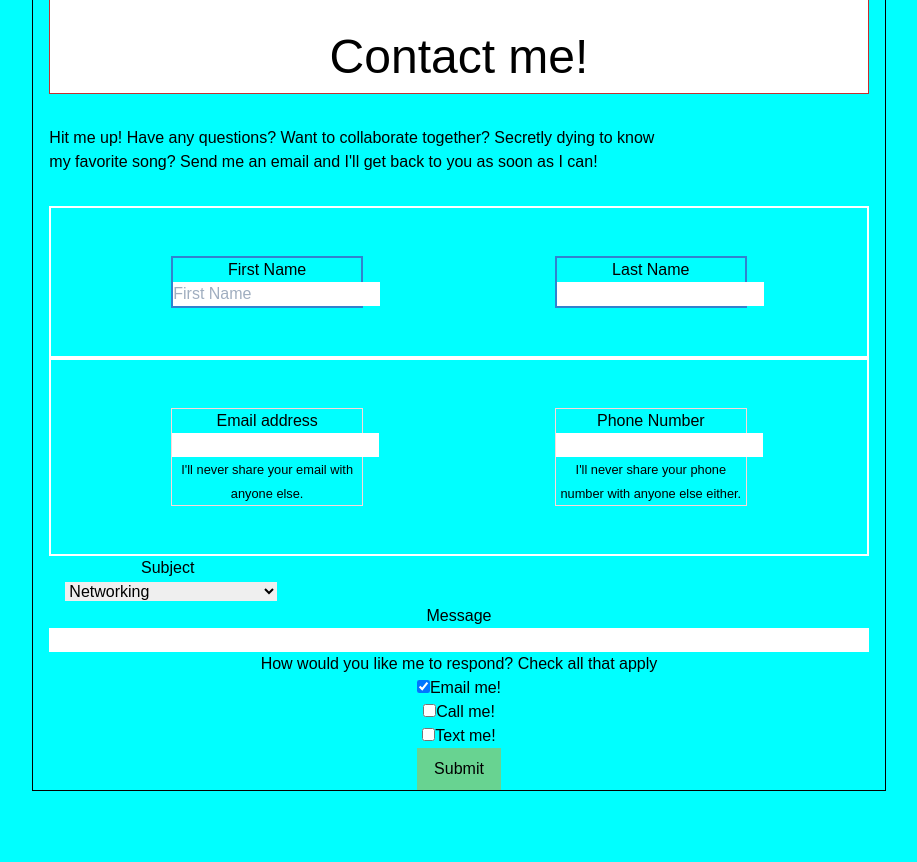
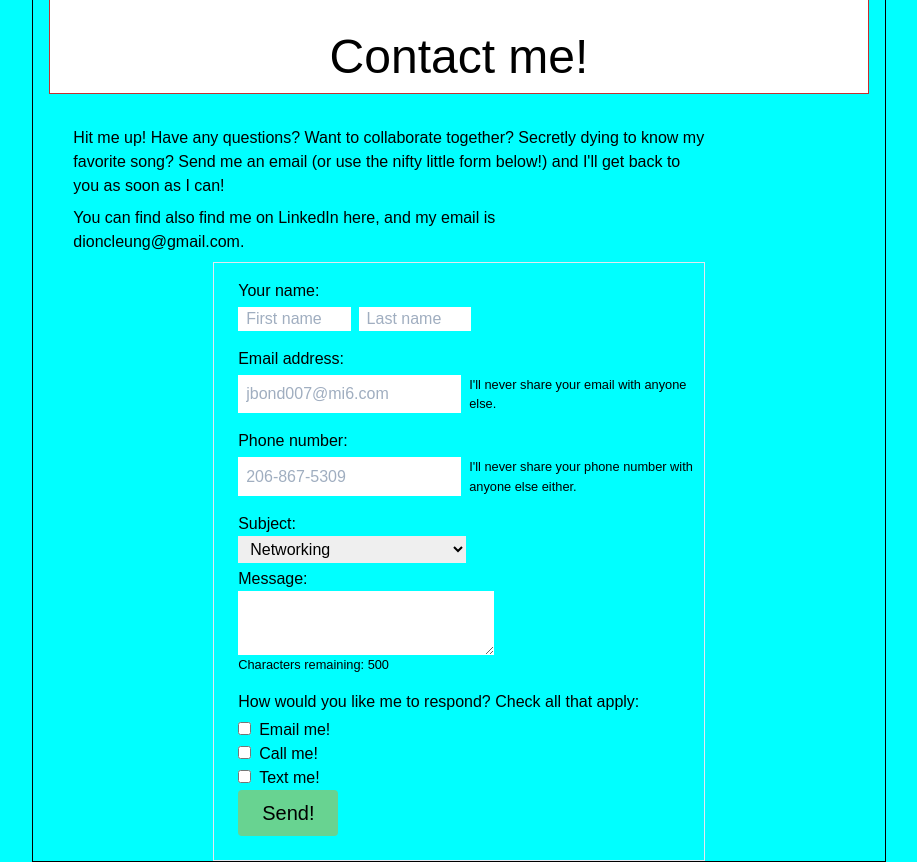
Before and after one commit to dionleung14/portfolio-nodemailer, a React (Create React App) app: page /about-me in a window 1280 px wide. Shown: the part 4560-5422 px from the top of the page, without its empty margins (181-1098 px from the left). Before the commit the page ends 5351 px from the top, so only its background shows below. Built offline with nearby package versions, Linux system fonts and the light colour scheme.

Commit message:
formatted contact form

```diff
--- a/src/components/ContactForm.js
+++ b/src/components/ContactForm.js
@@ -1,6 +1,7 @@
 import React, { useState } from "react";
 import FirstHeader from "./FirstHeader";
 import API from "../utils/API";
+// import { BrowserRouter as Router, Switch, Route, Link } from "react-router-dom";
 
 export default function ContactForm() {
   const [formState, setFormState] = useState({
@@ -13,7 +14,7 @@ export default function ContactForm() {
   });
 
   const [contactMethodState, setContactMethodState] = useState({
-    email: true,
+    email: false,
     call: false,
     text: false,
   });
@@ -25,7 +26,11 @@ export default function ContactForm() {
   const handleNodeMailerSubmit = (event) => {
     event.preventDefault();
     let contactMethodCheck = Object.values(contactMethodState);
-    if (contactMethodCheck.includes(true)) {
+    if (!contactMethodCheck.includes(true)) {
+      alert("Please select a method for me to reach you");
+    } else if (!(formState.emailAddress || formState.phNum)) {
+      alert("Please enter either an email or phone number");
+    } else {
       let { call, email, text } = contactMethodState;
       let {
         firstName,
@@ -57,7 +62,7 @@ export default function ContactForm() {
             message: "",
           });
           setContactMethodState({
-            email: true,
+            email: false,
             call: false,
             text: false,
           });
@@ -71,9 +76,10 @@ export default function ContactForm() {
       // .catch((err) => console.log(err))
       // );
       // console.log(contactFormFilled);
-    } else {
-      alert("Please select a method for me to reach you");
     }
+    // else {
+    //   alert("Please select a method for me to reach you");
+    // }
   };
 
   const handleInput = (event) => {
@@ -99,91 +105,118 @@ export default function ContactForm() {
     <div className="w-8/12 mx-auto border border-black border-2 px-4">
       <FirstHeader text="Contact me!" />
       <div className="testclass">
-        <h3 className="w-3/4 my-8">
+        <h3 className="w-4/5 mt-8 mb-2 pl-6 ">
           Hit me up! Have any questions? Want to collaborate together? Secretly
-          dying to know my favorite song? Send me an email and I'll get back to
-          you as soon as I can!
+          dying to know my favorite song? Send me an email (or use the nifty
+          little form below!) and I'll get back to you as soon as I can!
+        </h3>
+        <h3 className="w-3/4 mb-2 pl-6 ">
+          You can find also find me on LinkedIn{" "}
+          <a
+            className="hover:underline"
+            href="https://www.linkedin.com/in/leungdion/"
+            target="_blank"
+            rel="noopener noreferrer"
+          >
+            here
+          </a>
+          , and my email is{" "}
+          <span className="hover:underline">dioncleung@gmail.com</span>.
         </h3>
         <form
-          className="text-center"
+          className="w-3/5 mx-auto border border-gray-300"
           id="contact-form"
-          // onSubmit={handleSubmission}
           onSubmit={handleNodeMailerSubmit}
         >
           {/* <!-- First and Last Name --> */}
-          <div className="flex items-center justify-around border-white border-2 px-6 py-12">
+          <div className="pl-6">
             {/* <!-- First Name --> */}
-            <div className="w-1/4 mx-4 border-blue-600 border-2">
-              <label htmlFor="firstName">First Name</label>
+            <div className="flex flex-col items-start w-1/2">
+              <label className="mb-1 mt-4" htmlFor="Name">
+                Your name:
+              </label>
+              <div className="flex flex-row">
                 <input
-                className="form-control"
+                  className="w-1/2 px-2 mr-2"
                   type="text"
                   value={formState.firstName}
                   onChange={handleInput}
-                placeholder="First Name"
+                  placeholder="First name"
                   name="firstName"
                   // id="first-name"
                   required
                 />
-            </div>
                 {/* <!-- Last Name --> */}
-            <div className="w-1/4 mx-4 border-blue-600 border-2">
-              <label htmlFor="viewerName">Last Name</label>
+                {/* <div className="w-1/2 border-blue-600 "> */}
                 <input
                   type="name"
-                className=""
+                  className="w-1/2 px-2"
                   id="last-name"
                   onChange={handleInput}
+                  placeholder="Last name"
                   value={formState.lastName}
                   name="lastName"
                 />
+                {/* </div> */}
+              </div>
             </div>
           </div>
 
           {/* <!-- Email and phone number --> */}
-          <div className="flex items-center justify-around border-white border-2 px-6 py-12">
-            <div className="w-1/4 mx-4 border border-red-200 border-2">
-              <label htmlFor="inputEmail">Email address</label>
+          <div className=" pl-6">
+            <div className="flex flex-col">
+              <label className="mb-1 mt-4" htmlFor="inputEmail">
+                Email address:
+              </label>
+              <div className="flex flex-row">
                 <input
                   type="email"
-                className=""
+                  className="px-2 mr-2"
                   id="inputEmail"
                   value={formState.emailAddress}
+                  placeholder="jbond007@mi6.com"
                   aria-describedby="emailHelp"
                   onChange={handleInput}
                   name="emailAddress"
-                required
                 />
-              <br />
                 <small id="emailHelp" className="form-text text-muted">
                   I'll never share your email with anyone else.
                 </small>
               </div>
+            </div>
             {/* <!-- Phone number --> */}
-            <div className="w-1/4 mx-4 border border-red-200 border-2">
-              <label htmlFor="phoneNumber">Phone Number</label>
+            <div className="flex flex-col">
+              <label className="mb-1 mt-4" htmlFor="phoneNumber">
+                Phone number:
+              </label>
+              <div className="flex flex-row">
                 <input
                   type="phonenumber"
-                className=""
+                  className="px-2 mr-2"
                   id="phoneNumber"
+                  placeholder="206-867-5309"
                   value={formState.phNum}
                   onChange={handleInput}
                   name="phNum"
                 />
-              <br />
-              <small id="emailHelp" className="form-text text-muted">
+                <small id="emailHelp" className="form-text">
                   I'll never share your phone number with anyone else either.
                 </small>
               </div>
             </div>
+          </div>
 
+          {/* Subject and actual message */}
+          <div className="flex flex-col items-start px-6">
             {/* Subject */}
-          <div className="w-1/4 mx-4">
-            <div className="">
-              <label htmlFor="viewerName">Subject</label>
+            <div className="mb-1 mt-4">
+              <div className="flex flex-col">
+                <label htmlFor="subject" className="">
+                  Subject:
+                </label>
                 <select
                   type="name"
-                className=""
+                  className="px-2 py-1"
                   id="subject"
                   value={formState.subject}
                   name="subject"
@@ -199,28 +232,38 @@ export default function ContactForm() {
             </div>
 
             {/* <!-- Message --> */}
-          <div className="test">
-            <div className="w-full">
-              <label htmlFor="message">Message</label>
-              <input
+            <div className="w-auto">
+              <div className="flex flex-col">
+                <label htmlFor="message" className="">
+                  Message:
+                </label>
+                <textarea
                   type="message"
-                className=" w-full"
+                  className="p-2 w-64 resize"
                   id="message"
+                  maxLength="500"
                   value={formState.message}
                   name="message"
                   onChange={handleInput}
                   required
                 />
+                <small>
+                  Characters remaining: {500 - formState.message.length}
+                </small>
+              </div>
             </div>
           </div>
 
           {/* <!-- Preferred method of contact checkboxes --> */}
-          <div className="">
-            <h1>How would you like me to respond? Check all that apply</h1>
+          <div className="pl-6">
+            <h1 className="mb-1 mt-4">
+              How would you like me to respond? Check all that apply:
+            </h1>
             <div>
               {Object.keys(contactMethodState).map((key) => (
                 <div className="checkbox-options" key={key}>
                   <input
+                    className="mr-2"
                     type="checkbox"
                     onChange={handleToggle}
                     name={key}
@@ -233,15 +276,16 @@ export default function ContactForm() {
           </div>
 
           {/* <!-- Submit button --> */}
-          <div className="row">
+          <div className="pl-6">
             <button
               type="submit"
-              className="border border-green-400 py-2 px-4 bg-green-400"
+              className="rounded py-2 px-6 bg-green-400 hover:bg-green-500 text-xl hover:text-white"
             >
-              Submit
+              Send!
             </button>
+            <br />
+            <br />
           </div>
-          {/* <h1>This form should be at the bottom of the page</h1> */}
         </form>
       </div>
 
--- a/src/components/Meet.js
+++ b/src/components/Meet.js
@@ -31,7 +31,7 @@ export default function Meet() {
           </p>
         </div>
         <div className="text-center border border-black border-2 bg-blue-200 h-10 w-3/6 self-center">
-          <img src={placeholder} alt="photo of dion" />
+          <img src={placeholder} alt="headshot of dion" />
         </div>
       </div>
       <br />
```
Also changed, not shown: tailwind.js. Lines whose indentation alone changed are shown as unchanged.
